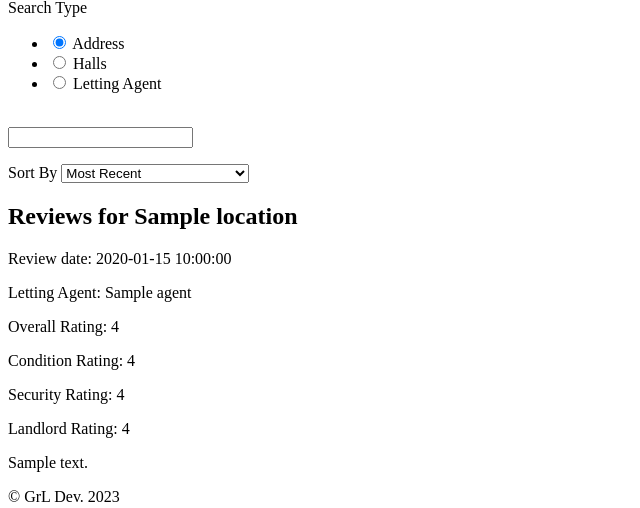
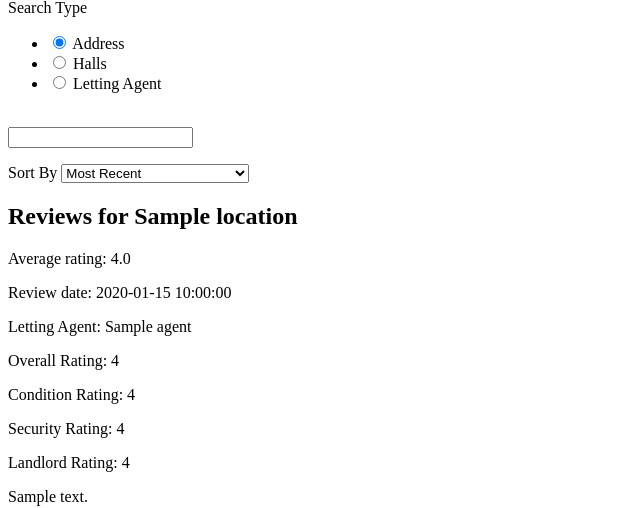
Before and after one commit to GrLdev/Rate-My-Student-Home, a Flask app: template app/templates/search.html in a window 1280 px wide. Shown: the part 151-659 px from the top of the page, without its empty margins (0-640 px from the left). Run offline with Flask 3, Linux system fonts and the light colour scheme; tables that the repository leaves empty hold one stand-in row (values such as "Sample post"); the template is opened without the code that fills it: values that come from a table or form of the project are taken from there, most other values are stand-ins (such as "Sample title", 1, 10 or a date in 2020); parts of the project's set-up code (start-up, migrations or seed data) failed here and were passed over.

Commit message:
average overall review to 2dp displayed for house, halls, or estate agent in search results

```diff
--- a/app/templates/search.html
+++ b/app/templates/search.html
@@ -13,11 +13,13 @@
     </form>
 
     {% if reviews %}
+    {% set avg_rating = (reviews | map(attribute='overall_rating') | sum / reviews | length) | round(2) %}
         <form method="post" action="">
             {{ sort_form.csrf_token }}
             {{ sort_form.sort_by.label }} {{ sort_form.sort_by }}<br>
         </form>
         <h2>Reviews for {{ location }}</h2>
+        <p>Average rating: {{ avg_rating }}</p>
         <div id="reviews-container">
             {% for review in reviews %}
                 <div class="review">
```
